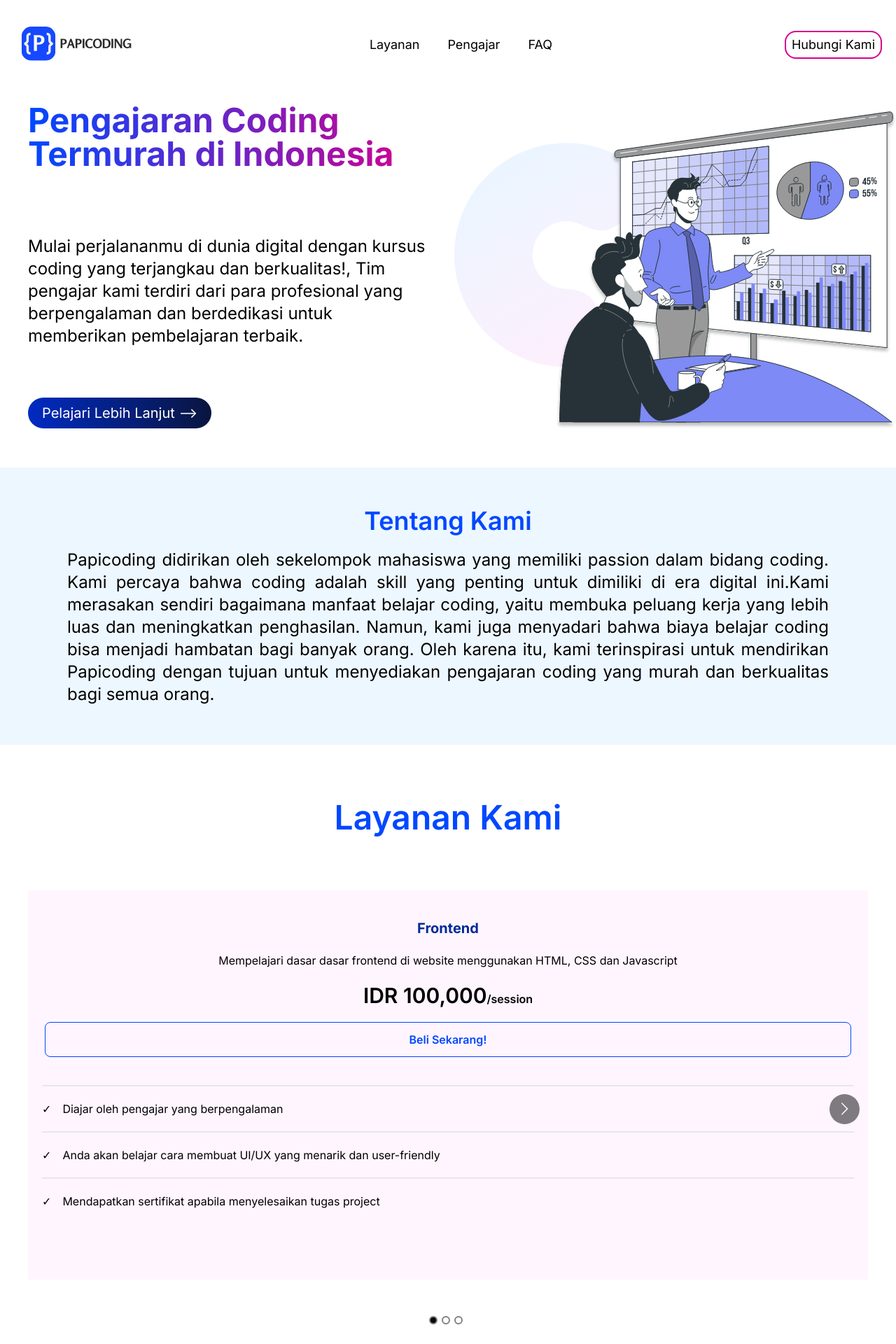
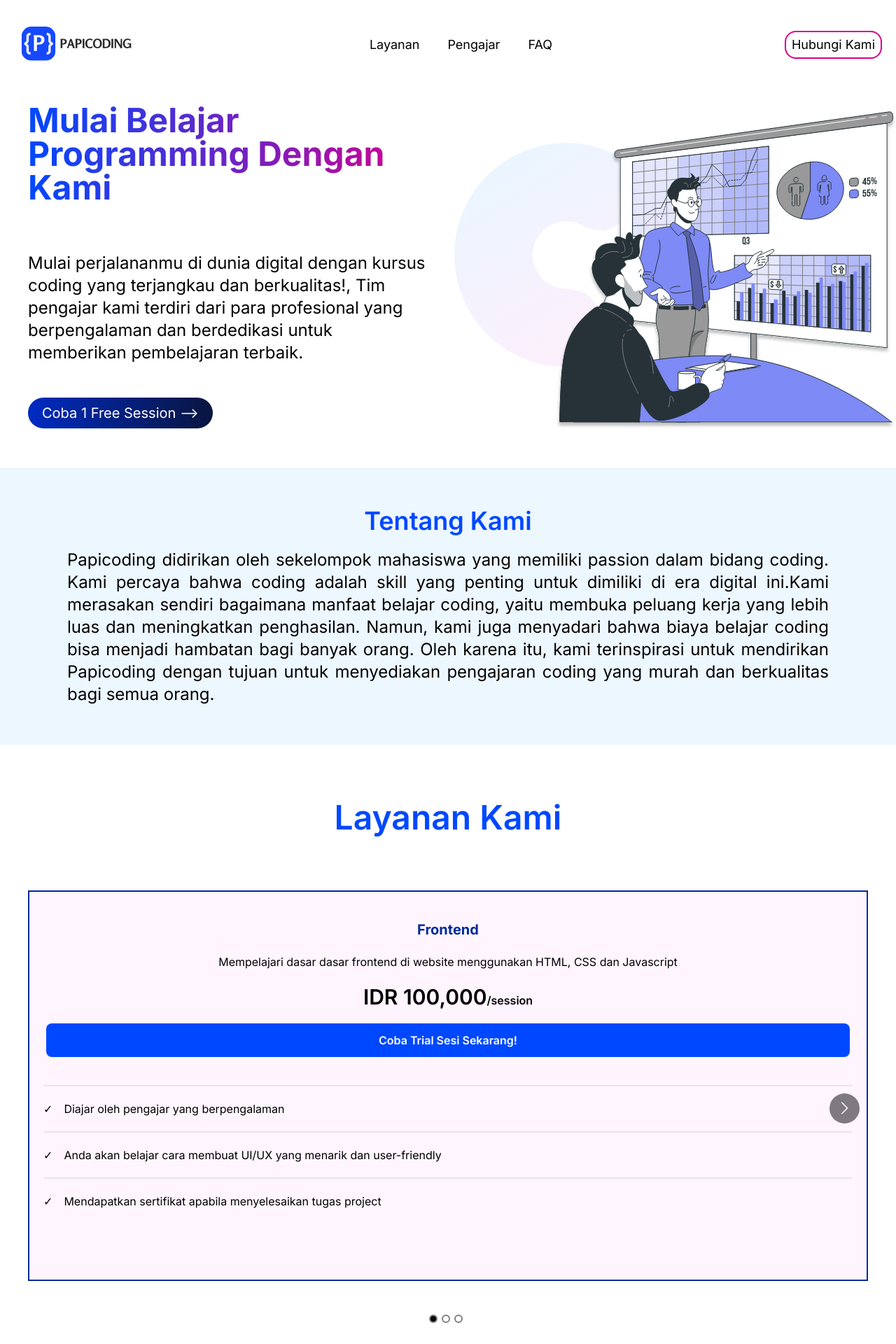
Before and after one commit to Matrsixx/Papicoding, a Next.js app: page / in a window 1280 px wide. Shown: the top 1920 px of the page at 70% size. Built offline with nearby package versions, Linux system fonts and the light colour scheme.

Commit message:
add free trial

```diff
--- a/src/app/page.tsx
+++ b/src/app/page.tsx
@@ -48,13 +48,13 @@ export default function Home() {
             <div className="max-w-[1700px] m-auto grid md:flex" id="home">
 
                 <div className="flex justify-between flex-col px-10 text-center md:text-left">
-                    <p className="text-2xl font-bold bg-gradient-to-r from-[rgb(0,72,255)] to-[rgb(214,0,141)] inline-block text-transparent bg-clip-text py-5 md:text-2xl lg:text-4xl xl:text-5xl 2xl:text-6xl">Pengajaran Coding Termurah di Indonesia</p>
+                    <p className="text-2xl font-bold bg-gradient-to-r from-[rgb(0,72,255)] to-[rgb(214,0,141)] inline-block text-transparent bg-clip-text py-5 md:text-2xl lg:text-4xl xl:text-5xl 2xl:text-6xl">Mulai Belajar Programming Dengan Kami</p>
 
                     <p className="text-sm text-justify md:text-left md:text-sm lg:text-xl xl:text-2xl 2xl:text-2xl">Mulai perjalananmu di dunia digital dengan kursus coding yang terjangkau dan berkualitas!, Tim pengajar kami terdiri dari para profesional yang berpengalaman dan berdedikasi untuk memberikan pembelajaran terbaik.</p>
 
                     <Link href="/#about">
                         <button className="bg-gradient-to-l from-[rgb(9,21,63)] to-[rgb(0,43,194)] w-fit px-5 py-2 rounded-3xl text-white text-sm m-auto mt-5 md:m-0 lg:text-lg xl:text-xl 2xl:text-2xl">
-                            Pelajari Lebih Lanjut {'-->'}
+                            Coba 1 Free Session {'-->'}
                         </button>
                     </Link>
                 </div>
@@ -71,13 +71,13 @@ export default function Home() {
             <p className="my-20 text-[rgb(0,72,255)] text-2xl md:text-5xl text-center font-semibold scroll-py-24" id="service">Layanan Kami</p>
 
             <Carousel responsive={responsive} ssr itemClass="md:px-10" className="mx-10 lg:m-auto max-w-[1700px]" showDots={true} keyBoardControl={true} swipeable={true}>
-                <div className="grid bg-[rgb(255,245,255)] py-10 text-center w-full h-fit">
+                <div className="grid bg-[rgb(255,245,255)] py-10 text-center w-full h-fit border-2 border-[rgb(0,43,154)]">
                     <p className="text-xl font-bold text-[rgb(0,43,154)]">Frontend</p>
                     <p className="my-5 px-5 ">Mempelajari dasar dasar frontend di website menggunakan HTML, CSS dan Javascript</p>
                     <p className="text-3xl font-semibold">IDR 100,000<span className="text-base tracking-normal font-semibold">/session</span></p>
 
-                    <Link href="https://wa.me/+6285931036288?text=Halo Papicoding, Saya ingin memesan paket Frontend" target="_blank">
-                        <p className="mt-5 mx-6 py-3 border border-[rgb(0,72,255)] text-[rgb(0,72,255)] font-semibold rounded-lg hover:bg-[rgb(240,245,255)]">Beli Sekarang!</p>
+                    <Link href="https://wa.me/+6285931036288?text=Halo Papicoding, Saya ingin mencoba trial sesi Frontend" target="_blank">
+                        <p className="mt-5 mx-6 py-3 bg-[rgb(0,72,255)] text-white hover:bg-[rgba(0,72,255,0.9)] font-semibold rounded-lg hover:bg-[rgb(240,245,255)]">Coba Trial Sesi Sekarang!</p>
                     </Link>
 
 
@@ -97,14 +97,14 @@ export default function Home() {
                     </ul>
                 </div>
 
-                <div className="grid bg-[rgb(255,245,255)] py-10 text-center w-full h-fit border-2 border-[rgb(0,43,154)]">
+                <div className="grid bg-[rgb(255,245,255)] py-10 text-center w-full h-fit ">
 
                     <p className="text-xl font-bold text-[rgb(0,43,154)]">Fullstack</p>
                     <p className="my-5 px-5 ">Mempelajari dasar dasar dari fullstack menggunakan PHP, HTML, CSS, MySQL</p>
                     <p className="text-3xl font-semibold">IDR 200,000<span className="text-base tracking-normal font-semibold">/session</span></p>
 
                     <Link href="https://wa.me/+6285931036288?text=Halo Papicoding, Saya ingin memesan paket Fullstack" target="_blank">
-                        <p className="mt-5 mx-6 py-3 bg-[rgb(0,72,255)] text-white font-semibold rounded-lg hover:bg-[rgba(0,72,255,0.9)]">Beli Sekarang! Best deal</p>
+                        <p className="mt-5 mx-6 py-3 border border-[rgb(0,72,255)] text-[rgb(0,72,255)] font-semibold rounded-lg hover:bg-[rgb(240,245,255)]">Beli Sekarang!</p>
                     </Link>
 
 
```
